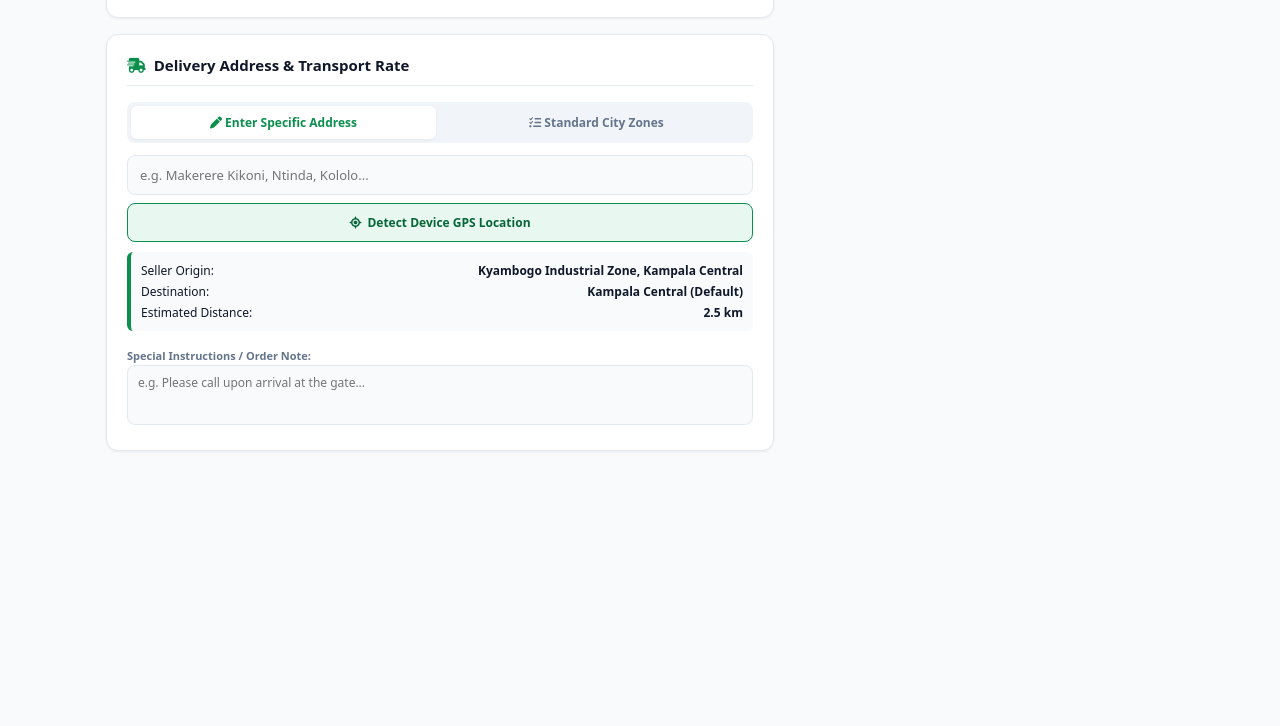
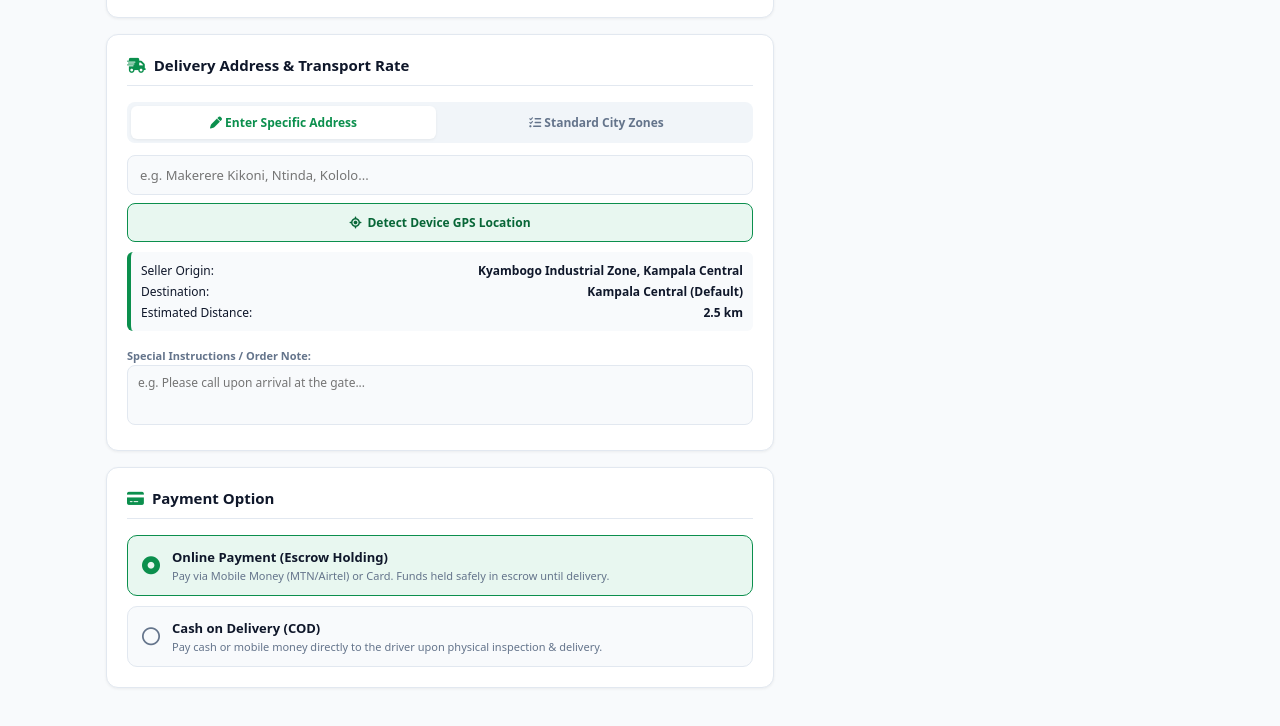
Before and after one commit to mugishamuhabuzi/g-links, a plain HTML site: page cart.html in a window 1280 px wide. Shown: the part 532-1258 px from the top of the page. Before the commit the page ends 1099 px from the top, so only its background shows below. Drawn offline with Linux system fonts and the light colour scheme.

Commit message:
Update cart.html

```diff
--- a/cart.html
+++ b/cart.html
@@ -323,6 +323,60 @@
       justify-content: space-between;
     }
 
+    /* Payment Method Options UI */
+    .payment-options {
+      display: flex;
+      flex-direction: column;
+      gap: 10px;
+    }
+
+    .payment-option {
+      border: 1.5px solid var(--border);
+      border-radius: 10px;
+      padding: 12px 14px;
+      display: flex;
+      align-items: center;
+      gap: 12px;
+      cursor: pointer;
+      transition: all 0.2s ease;
+      background: #f8fafc;
+    }
+
+    .payment-option:hover {
+      border-color: var(--primary);
+      background: white;
+    }
+
+    .payment-option.active {
+      border-color: var(--primary);
+      background: var(--primary-light);
+    }
+
+    .pay-radio i {
+      font-size: 18px;
+      color: var(--text-muted);
+    }
+
+    .payment-option.active .pay-radio i {
+      color: var(--primary);
+    }
+
+    .pay-details {
+      display: flex;
+      flex-direction: column;
+      gap: 2px;
+    }
+
+    .pay-details strong {
+      font-size: 13px;
+      color: var(--text);
+    }
+
+    .pay-details p {
+      font-size: 11px;
+      color: var(--text-muted);
+    }
+
     /* Summary Card */
     .summary-card {
       position: sticky;
@@ -461,7 +515,7 @@
   <header>
     <div class="header-left">
       <a href="index.html" title="Back to Marketplace"><i class="fa-solid fa-arrow-left"></i></a>
-      <div class="header-title">Checkout & Escrow Payment</div>
+      <div class="header-title">Checkout & Payment</div>
     </div>
     <div>
       <i class="fa-solid fa-shield-halved"></i>
@@ -576,6 +630,33 @@
           </div>
         </div>
 
+        <!-- Payment Method Selection Card -->
+        <div class="card">
+          <div class="card-header">
+            <div class="card-title">
+              <i class="fa-solid fa-credit-card"></i> Payment Option
+            </div>
+          </div>
+
+          <div class="payment-options">
+            <div class="payment-option active" id="payOptOnline" onclick="selectPaymentMethod('online')">
+              <div class="pay-radio"><i class="fa-solid fa-circle-dot"></i></div>
+              <div class="pay-details">
+                <strong>Online Payment (Escrow Holding)</strong>
+                <p>Pay via Mobile Money (MTN/Airtel) or Card. Funds held safely in escrow until delivery.</p>
+              </div>
+            </div>
+
+            <div class="payment-option" id="payOptCOD" onclick="selectPaymentMethod('cod')">
+              <div class="pay-radio"><i class="fa-regular fa-circle"></i></div>
+              <div class="pay-details">
+                <strong>Cash on Delivery (COD)</strong>
+                <p>Pay cash or mobile money directly to the driver upon physical inspection & delivery.</p>
+              </div>
+            </div>
+          </div>
+        </div>
+
       </div>
 
       <!-- Right Order Summary Column -->
@@ -597,7 +678,7 @@
             <span id="transportFeeText">0</span>
           </div>
 
-          <div class="summary-row">
+          <div class="summary-row" id="escrowRow">
             <span>Escrow Protection Fee (1.5%)</span>
             <span id="escrowFeeText">0</span>
           </div>
@@ -618,12 +699,12 @@
             <span id="grandTotalText">0</span>
           </div>
 
-          <!-- Escrow Trust Banner -->
-          <div class="escrow-banner">
+          <!-- Dynamic Escrow / Cash Trust Banner -->
+          <div class="escrow-banner" id="trustBanner">
             <i class="fa-solid fa-shield-halved"></i>
             <div>
-              <strong style="font-size: 12px;">100% Escrow Protection</strong>
-              <p>Funds are held securely by Venx Escrow. Release payment only after receiving & verifying your items.</p>
+              <strong style="font-size: 12px;" id="bannerTitle">100% Escrow Protection</strong>
+              <p id="bannerDesc">Funds are held securely by Venx Escrow. Release payment only after receiving & verifying your items.</p>
             </div>
           </div>
 
@@ -651,6 +732,7 @@
 
     let cart = [];
     let deliveryMode = "type";
+    let selectedPaymentMethod = "online"; // 'online' or 'cod'
     let appliedDiscountUGX = 0;
     let computedSubtotalUGX = 0;
     let computedTransportUGX = 0;
@@ -669,7 +751,7 @@
         try { cart = JSON.parse(stored); } catch (e) { cart = []; }
       }
 
-      // Fallback demo items for instant testing
+      // Fallback demo items for instant testing if cart is empty
       if (!cart || cart.length === 0) {
         cart = [
           {
@@ -793,6 +875,39 @@
       calculateFinancials();
     }
 
+    function selectPaymentMethod(method) {
+      selectedPaymentMethod = method;
+
+      const onlineOption = document.getElementById("payOptOnline");
+      const codOption = document.getElementById("payOptCOD");
+
+      onlineOption.classList.toggle("active", method === "online");
+      codOption.classList.toggle("active", method === "cod");
+
+      onlineOption.querySelector(".pay-radio i").className = method === "online" ? "fa-solid fa-circle-dot" : "fa-regular fa-circle";
+      codOption.querySelector(".pay-radio i").className = method === "cod" ? "fa-solid fa-circle-dot" : "fa-regular fa-circle";
+
+      // Toggle Escrow row in payment summary
+      document.getElementById("escrowRow").style.display = method === "online" ? "flex" : "none";
+
+      // Update Trust Banner
+      const bannerTitle = document.getElementById("bannerTitle");
+      const bannerDesc = document.getElementById("bannerDesc");
+      const checkoutBtn = document.getElementById("checkoutBtn");
+
+      if (method === "online") {
+        bannerTitle.innerText = "100% Escrow Protection";
+        bannerDesc.innerText = "Funds are held securely by Venx Escrow. Release payment only after receiving & verifying your items.";
+        checkoutBtn.innerHTML = `<i class="fa-solid fa-lock"></i> Place Order & Pay via Escrow`;
+      } else {
+        bannerTitle.innerText = "Cash on Delivery Order";
+        bannerDesc.innerText = "Pay in cash or mobile money directly to the courier upon delivery and verification of your goods.";
+        checkoutBtn.innerHTML = `<i class="fa-solid fa-truck-ramp-box"></i> Place Order (Cash on Delivery)`;
+      }
+
+      calculateFinancials();
+    }
+
     function getBuyerLocationName() {
       if (deliveryMode === "type") {
         const typed = document.getElementById("customLocationInput").value.trim();
@@ -824,7 +939,10 @@
       document.getElementById("distanceText").innerText = `${calculatedDistanceKm} km`;
 
       computedTransportUGX = Math.ceil((3000 + (calculatedDistanceKm * 800)) / 500) * 500;
-      computedEscrowUGX = Math.round(computedSubtotalUGX * 0.015);
+
+      // Calculate Escrow fee only for online payments
+      computedEscrowUGX = selectedPaymentMethod === "online" ? Math.round(computedSubtotalUGX * 0.015) : 0;
+
       computedGrandTotalUGX = Math.max(0, computedSubtotalUGX + computedTransportUGX + computedEscrowUGX - appliedDiscountUGX);
 
       const currKey = document.getElementById("currencySelect").value;
@@ -886,7 +1004,7 @@
       document.getElementById("grandTotalText").innerText = "0";
     }
 
-    // Connects to orders.html and passes detailed order object via localStorage
+    // Connects to orders.html and passes detailed order object + key metrics via localStorage
     function proceedToCheckout() {
       if (cart.length === 0) {
         alert("Your cart is empty!");
@@ -900,14 +1018,20 @@
       const deliveryAddress = getBuyerLocationName();
       const note = document.getElementById("orderNote").value;
 
+      const uniqueOrderId = "VNX-" + Math.floor(100000 + Math.random() * 900000);
+      const paymentTypeLabel = selectedPaymentMethod === "online" ? "Online Payment (Escrow Holding)" : "Cash on Delivery (COD)";
+
       const newOrder = {
-        orderId: "VNX-" + Math.floor(100000 + Math.random() * 900000),
+        orderId: uniqueOrderId,
         createdAt: new Date().toLocaleString(),
         timestamp: new Date().toISOString(),
         country: countryName,
         currency: currencyKey,
         currencySymbol: curr.symbol,
         exchangeRate: curr.rate,
+        paymentType: selectedPaymentMethod, // 'online' or 'cod'
+        paymentMethod: paymentTypeLabel,
+        status: selectedPaymentMethod === "online" ? "Pending Escrow Payment" : "Order Placed (Cash on Delivery)",
 
         financials: {
           subtotalUGX: computedSubtotalUGX,
@@ -932,24 +1056,26 @@
         items: cart.map(item => ({
           ...item,
           formattedPrice: formatMoney(item.price * curr.rate, curr)
-        })),
-
-        status: "Pending Escrow Payment",
-        paymentMethod: "Venx Escrow Holding"
+        }))
       };
 
-      // 1. Store order history
+      // 1. Store global parameters directly for quick backend payment triggers
+      localStorage.setItem("venx_checkout_amount", computedGrandTotalUGX);
+      localStorage.setItem("venx_order_id", uniqueOrderId);
+      localStorage.setItem("venx_payment_type", selectedPaymentMethod);
+
+      // 2. Store active pending order object for orders.html
+      localStorage.setItem("venxActiveOrder", JSON.stringify(newOrder));
+
+      // 3. Unshift order history
       const existingOrders = JSON.parse(localStorage.getItem("venxOrders") || "[]");
       existingOrders.unshift(newOrder);
       localStorage.setItem("venxOrders", JSON.stringify(existingOrders));
 
-      // 2. Set active pending order for orders.html
-      localStorage.setItem("venxActiveOrder", JSON.stringify(newOrder));
-
-      // 3. Clear cart
+      // 4. Clear cart
       localStorage.removeItem("venxCart");
 
-      // 4. Redirect to orders.html
+      // 5. Redirect to orders.html
       window.location.href = "orders.html";
     }
   </script>
```
